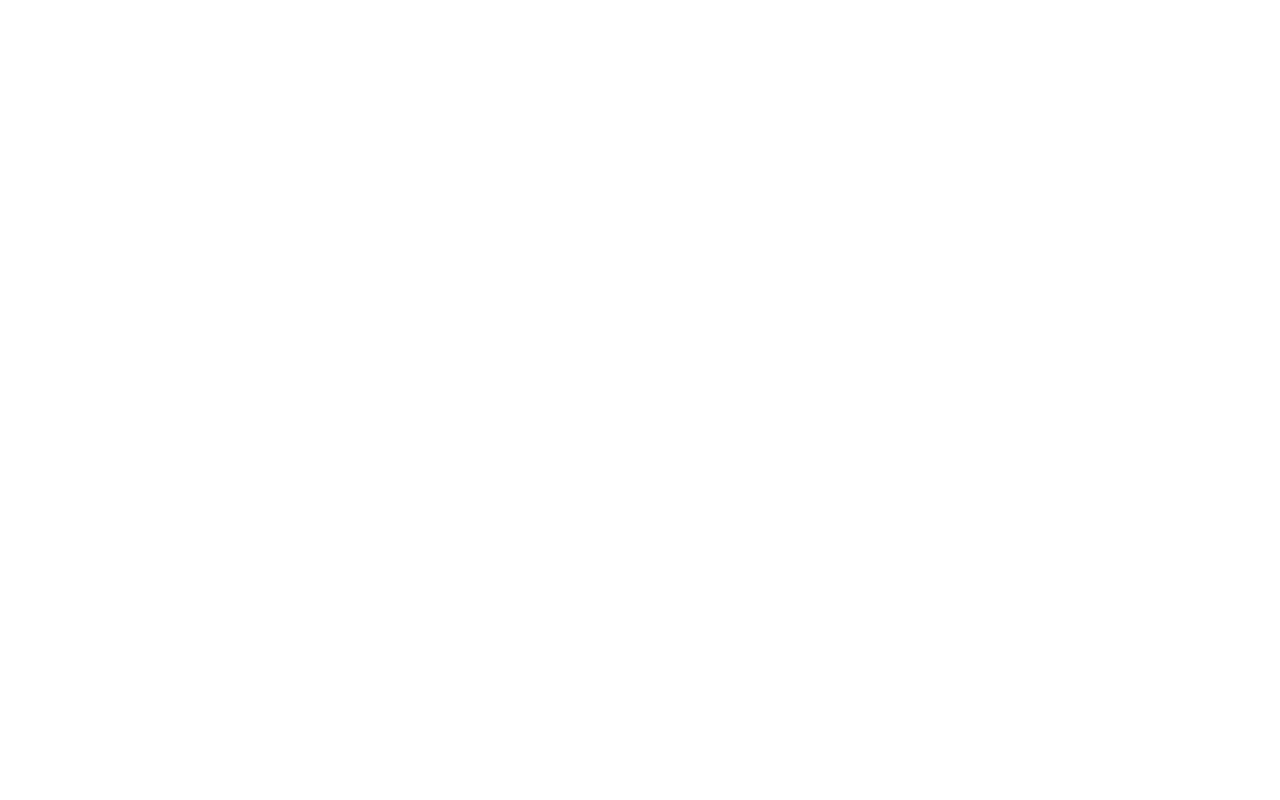
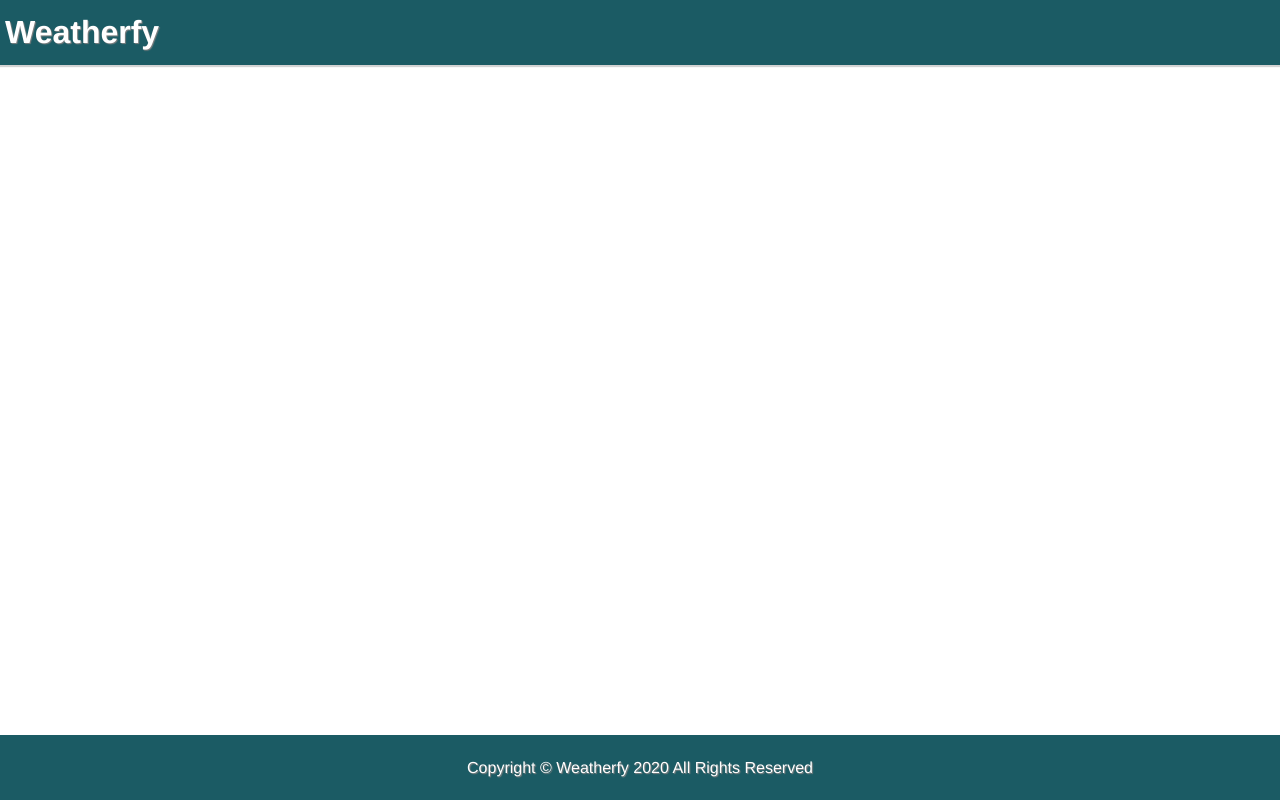
Before and after one commit to julia-nichole/weatherfy, a plain HTML site: page index.html in a window 1280 px wide. Drawn offline with Linux system fonts and the light colour scheme.

Commit message:
style sheet /flex box

```diff
--- /dev/null
+++ b/css/style.css
@@ -0,0 +1,29 @@
+* {
+    box-sizing: border-box;
+    margin: 0;
+}
+body {
+    font-family: Helvetica;
+    display: flex;
+    flex-direction: column;
+    min-height: 100vh;
+    text-shadow: 1px 1px 1px gray;
+}
+header, footer {
+    display: flex;
+    align-items: center;
+    background-color: #1b5b64;
+    width: 100%;
+    color: white;
+    height: 65px;
+}
+header {
+    padding: 5px;
+    box-shadow: 1px 1px 1px 1px lightgray;
+}
+footer {
+    justify-content: center;
+}
+main {
+    flex-grow: 1;
+}
--- a/index.html
+++ b/index.html
@@ -3,10 +3,24 @@
 <head>
     <meta charset="UTF-8">
     <meta name="viewport" content="width=device-width, initial-scale=1.0">
-    <meta http-equiv="X-UA-Compatible" content="ie=edge">
-    <title>Document</title>
+    <link rel="stylesheet" href="./css/style.css">
+    <title>Weatherfy</title>
 </head>
 <body>
-
+    <header>
+        <h1>Weatherfy</h1>
+    </header>
+    <main>
+        <section id="weather-data">
+            <h2 id="title"></h2>
+            <img src="" alt="">
+            <p id="description"></p>
+            <p id="temperature"></p>
+            <p id="wind"></p>
+        </section>
+    </main>
+    <footer>
+        <p>Copyright &copy; Weatherfy 2020 All Rights Reserved</p>
+    </footer>
 </body>
 </html>
```
